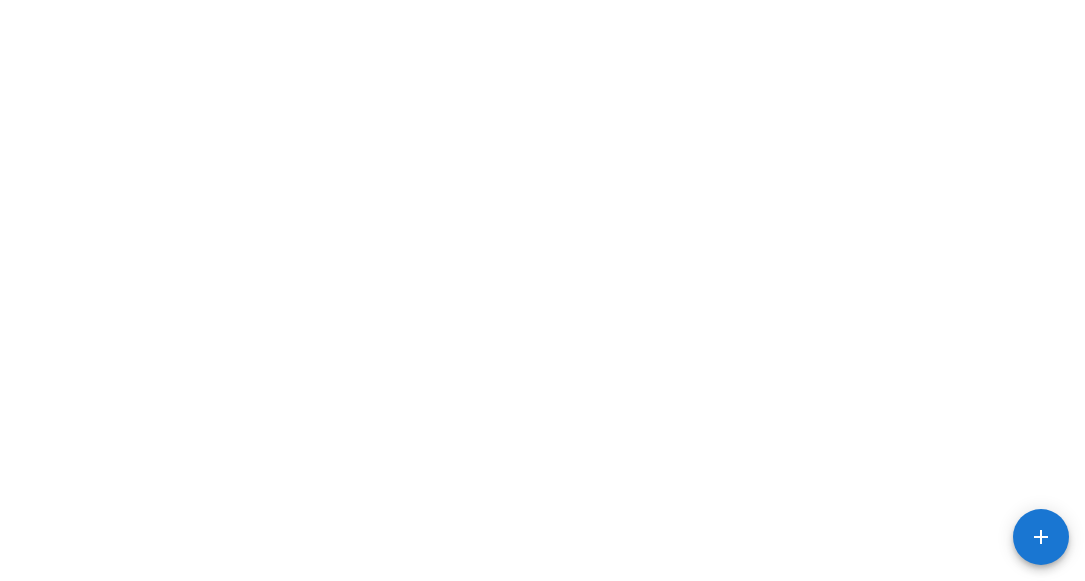
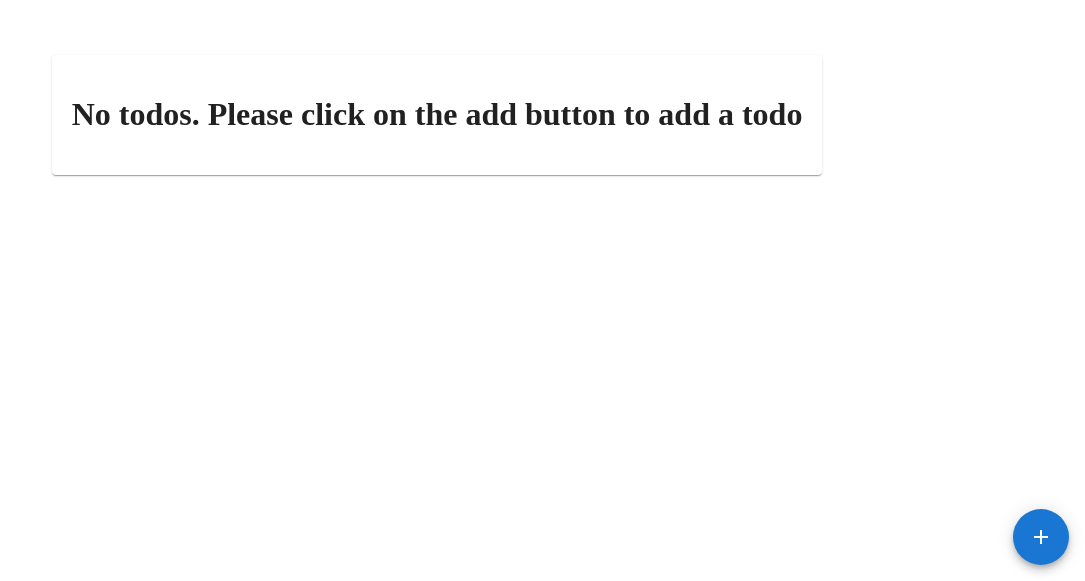
Before and after one commit to chanchal11/todo-app, a Next.js app: page /todo in a window 1280 px wide. Shown: the part 219-800 px from the top of the page, without its empty margins (195-1280 px from the left). Built offline with nearby package versions, Linux system fonts and the light colour scheme.

Commit message:
no todo added

```diff
--- a/src/pages/todo.tsx
+++ b/src/pages/todo.tsx
@@ -24,11 +24,11 @@ function index() {
   };
 
   const handleAddOrEditTodo = () => {
-    if(editIndex !== -1) {
+    if (editIndex !== -1) {
       const todosCopy = [...todos];
       todosCopy[editIndex] = newTodo;
       setTodos(todosCopy);
-    }else {
+    } else {
       setTodos([...todos, newTodo]);
     }
     setNewTodo("");
@@ -36,7 +36,7 @@ function index() {
   };
 
   return (
-    <div className="container"  style={{ marginTop: "50px", marginLeft: "50px", marginRight: "50px" }} >
+    <div className="container" style={{ marginTop: "50px", marginLeft: "50px", marginRight: "50px" }} >
       <Grid container spacing={2}>
         {todos.map((todo, index) => (
           <Grid item key={index} xs={12} sm={6} md={4} >
@@ -50,6 +50,7 @@ function index() {
             </Card>
           </Grid>
         ))}
+        {todos.length == 0 && <Card style={{ padding: "20px", marginLeft: 'auto', marginRight: 'auto', marginTop: '30vh' }} ><h1>No todos. Please click on the add button to add a todo</h1></Card>}
       </Grid>
       <Fab
         color="primary"
```
Also changed, not shown: src/app/globals.css (line endings or trailing spaces).
